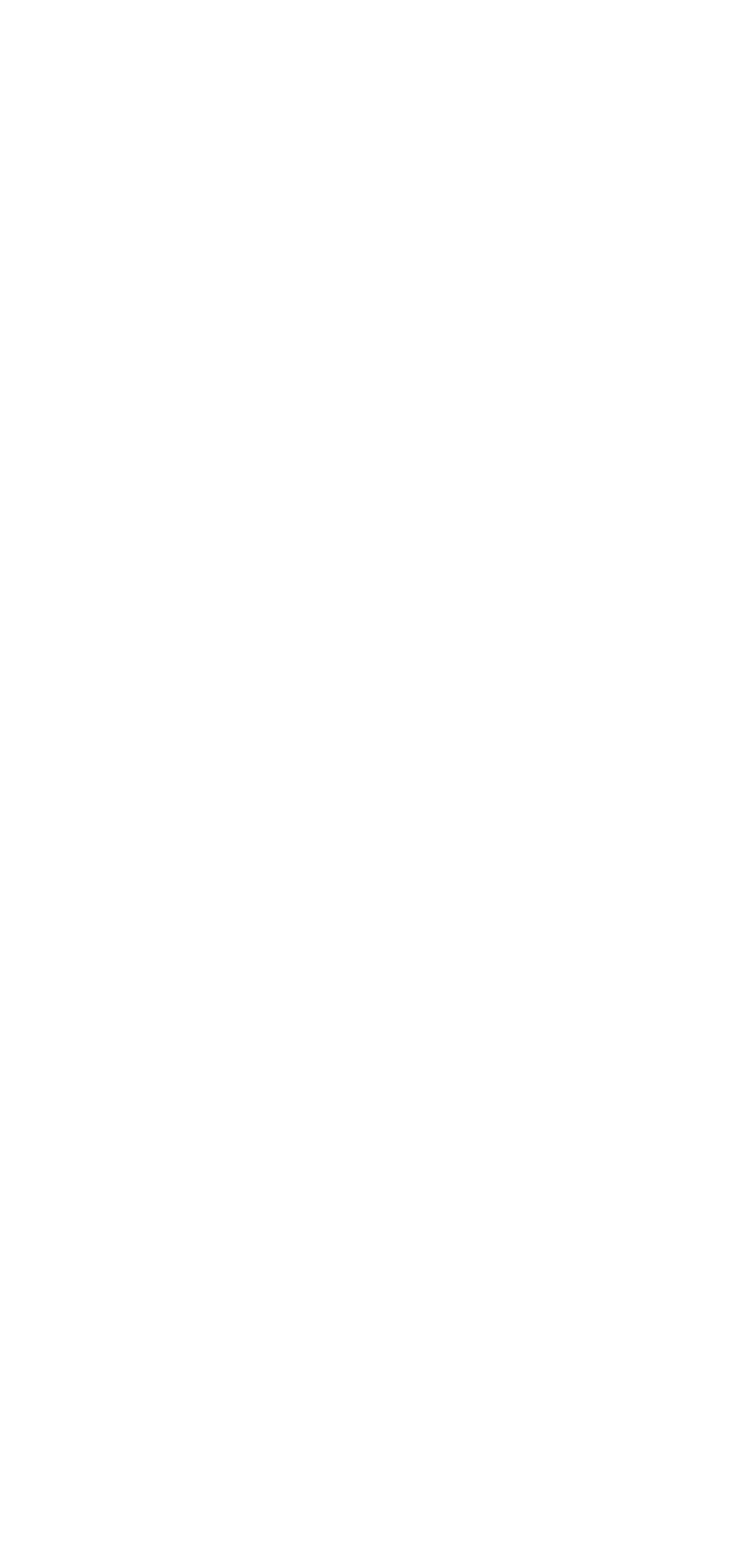
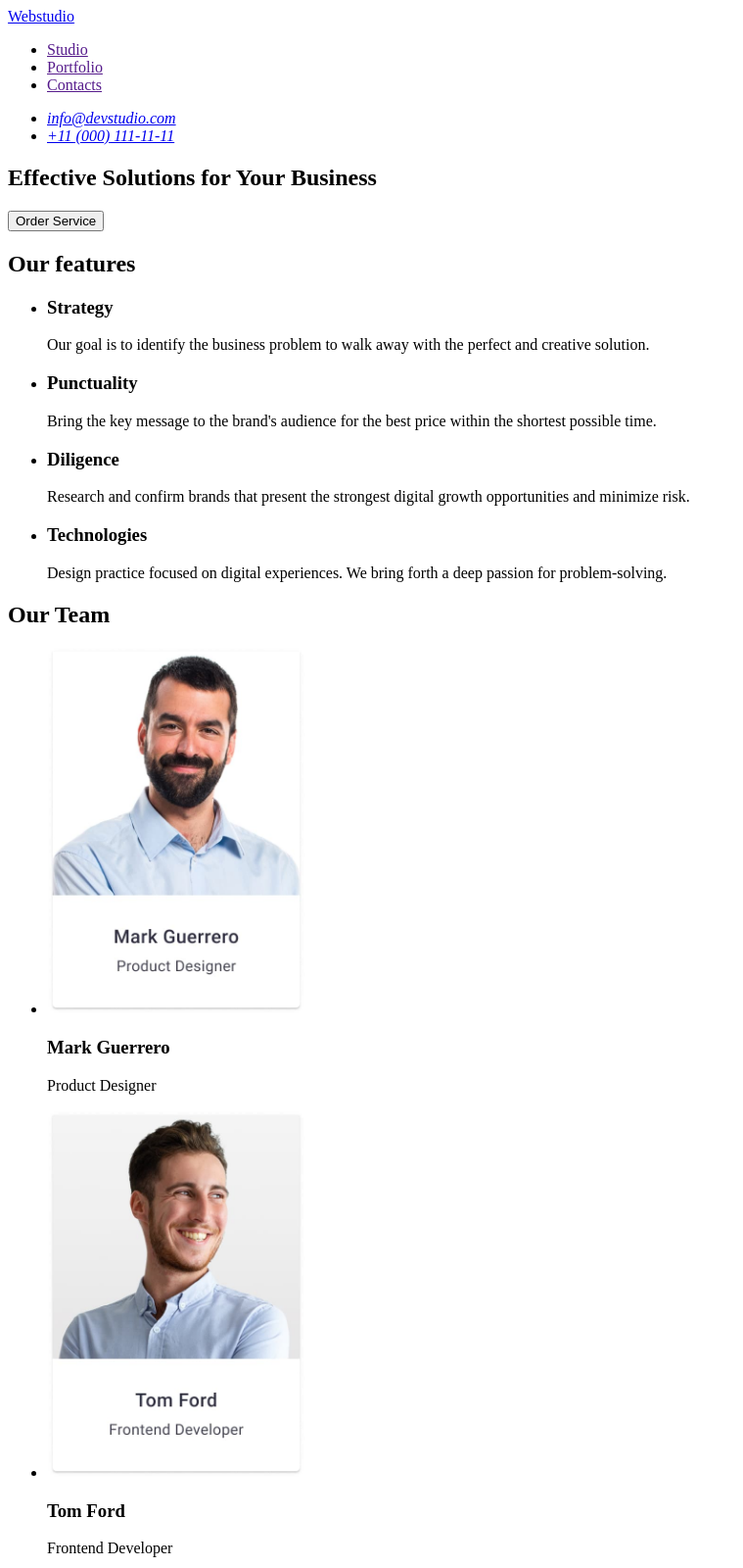
Before and after one commit to yavor84/goit-markup-hw-01, a plain HTML site: page index.html in a window 1280 px wide. Shown: the top 1600 px of the page at 98% size, without its empty margins (0-759 px from the left). Before the commit the page ends 800 px from the top, so only its background shows below. Drawn offline with Linux system fonts and the light colour scheme.

Commit message:
Modified index.html

```diff
--- a/index.html
+++ b/index.html
@@ -3,12 +3,120 @@
   <head>
     <meta charset="UTF-8" />
     <meta name="viewport" content="width=device-width, initial-scale=1.0" />
-    <title>Document</title>
+    <title>Effective Solutions for Your Business</title>
   </head>
 
   <body>
-    <header></header>
-    <main></main>
-    <footer></footer>
+    <header>
+      <a href="./index.html">Webstudio</a>
+      <nav>
+        <ul>
+          <li>
+            <a href="">Studio</a>
+          </li>
+          <li>
+            <a href="">Portfolio</a>
+          </li>
+          <li>
+            <a href="">Contacts</a>
+          </li>
+        </ul>
+      </nav>
+      <address>
+        <ul>
+          <li>
+            <a href="mailto:info@devstudio.com">info@devstudio.com</a>
+          </li>
+          <li><a href="tel:+110001111111">+11 (000) 111-11-11</a></li>
+        </ul>
+      </address>
+    </header>
+
+    <main>
+      <section>
+        <h1>Effective Solutions for Your Business</h1>
+        <button type="button">Order Service</button>
+      </section>
+
+      <section>
+        <h2>Our features</h2>
+        <ul>
+          <li>
+            <h3>Strategy</h3>
+            <p>
+              Our goal is to identify the business problem to walk away with the
+              perfect and creative solution.
+            </p>
+          </li>
+          <li>
+            <h3>Punctuality</h3>
+            <p>
+              Bring the key message to the brand's audience for the best price
+              within the shortest possible time.
+            </p>
+          </li>
+          <li>
+            <h3>Diligence</h3>
+            <p>
+              Research and confirm brands that present the strongest digital
+              growth opportunities and minimize risk.
+            </p>
+          </li>
+          <li>
+            <h3>Technologies</h3>
+            <p>
+              Design practice focused on digital experiences. We bring forth a
+              deep passion for problem-solving.
+            </p>
+          </li>
+        </ul>
+      </section>
+
+      <section>
+        <h2>Our Team</h2>
+        <ul>
+          <li>
+            <img
+              src="./images/img1.jpg"
+              alt="Foto of Mark Guerrero"
+              width="264"
+            />
+            <h3>Mark Guerrero</h3>
+            <p>Product Designer</p>
+          </li>
+          <li>
+            <img src="./images/img2.jpg" alt="Foto of Tom Ford" width="264" />
+            <h3>Tom Ford</h3>
+            <p>Frontend Developer</p>
+          </li>
+          <li>
+            <img
+              src="./images/img3.jpg"
+              alt="Foto of Camila Garcia"
+              width="264"
+            />
+            <h3>Camila Garcia</h3>
+            <p>Marketing</p>
+          </li>
+          <li>
+            <img
+              src="./images/img4.jpg"
+              alt="Foto of Daniel Wilson"
+              width="264"
+            />
+            <h3>Daniel Wilson</h3>
+            <p>UI Designer</p>
+          </li>
+        </ul>
+      </section>
+    </main>
+
+    <footer>
+      <a href="./index.html">Webstudio</a>
+      <p>
+        Increase the flow of customers and sales for your business with digital
+        marketing & growth solutions.
+      </p>
+    </footer>
   </body>
 </html>
```
